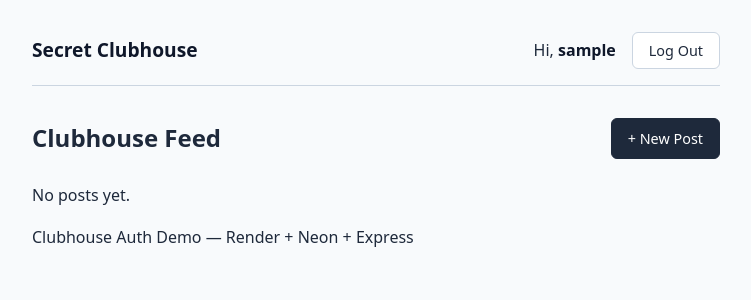
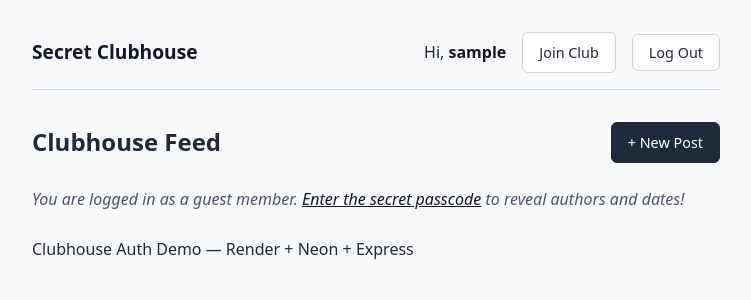
Before and after one commit to Daik102/members-only, a Node server app: page / in a window 1280 px wide. Shown: the top 300 px of the page, without its empty margins (264-1015 px from the left). Run offline with Node 20, Linux system fonts and the light colour scheme; the visitor is signed in with stand-in values (Sample User, id 1); data that the repository does not hold is empty; some libraries are stand-ins or nearby versions.

Commit message:
Add member status and route

```diff
--- a/config/passport.js
+++ b/config/passport.js
@@ -33,7 +33,7 @@ passport.serializeUser((user, done) => {
 passport.deserializeUser(async (id, done) => {
   try {
     // Only select safe fields (never attach password_hash to req.user)
-    const { rows } = await pool.query('SELECT id, username, is_admin FROM users WHERE id = $1', [id]);
+    const { rows } = await pool.query('SELECT id, username, is_member, is_admin FROM users WHERE id = $1', [id]);
     const user = rows[0];
 
     done(null, user || false);
--- a/routes/authRouter.js
+++ b/routes/authRouter.js
@@ -91,7 +91,7 @@ router.post('/signup', ensureGuest, signupValidation, async (req, res, next) =>
     const { rows } = await pool.query(
       `INSERT INTO users (first_name, last_name, username, password_hash)
        VALUES ($1, $2, $3, $4)
-       RETURNING id, username, is_admin`,
+       RETURNING id, username, is_member, is_admin`,
       [first_name, last_name, username, passwordHash]
     );
     const newUser = rows[0];
--- a/routes/indexRouter.js
+++ b/routes/indexRouter.js
@@ -20,6 +20,19 @@ const postValidation = [
     .isLength({ max: 2000 })
     .withMessage('Post message cannot exceed 2000 characters.'),
 ];
+
+const memberValidation = [
+  body('passcode')
+    .trim()
+    .notEmpty()
+    .withMessage('Please enter the secret passcode.')
+    .custom((value) => {
+      if (value !== process.env.CLUB_PASSCODE) {
+        throw new Error('Incorrect secret passcode.');
+      }
+      return true;
+    }),
+  ];
 
 // Public feed
 router.get('/', async (req, res, next) => {
@@ -97,4 +110,29 @@ router.post('/posts/:id/delete', ensureAuthenticated, async (req, res, next) =>
   }
 });
 
+router.get('/join', ensureAuthenticated, (req, res) => {
+  if (req.user.is_member || req.user.is_admin) {
+    return res.redirect('/');
+  }
+  res.render('join', { errors: [] });
+});
+
+router.post('/join', ensureAuthenticated, memberValidation, async (req, res, next) => {
+  if (req.user.is_member || req.user.is_admin) {
+    return res.redirect('/');
+  }
+
+  const errors = validationResult(req);
+  if (!errors.isEmpty()) {
+    return res.status(400).render('join', { errors: errors.array() });
+  }
+
+  try {
+    await pool.query('UPDATE users SET is_member = TRUE WHERE id = $1', [req.user.id]);
+    res.redirect('/');
+  } catch (err) {
+    next(err);
+  }
+});
+
 export default router;
--- a/views/index.ejs
+++ b/views/index.ejs
@@ -8,14 +8,16 @@
   <% } %>
 </div>
 
+<% const canSeeDetails = currentUser && (currentUser.is_member || currentUser.is_admin); %>
+
 <% if (!currentUser) { %>
   <p class="guest-notice">
-    <a href="/login">Log in</a> or <a href="/signup">sign up</a> to post messages and reveal who wrote each post!
+    <a href="/login">Log in</a> or <a href="/signup">sign up</a> to post messages.
   </p>
-<% } %>
-
-<% if (posts.length === 0) { %>
-  <p>No posts yet.</p>
+<% } else if (!canSeeDetails) { %>
+  <p class="guest-notice">
+    You are logged in as a guest member. <a href="/join">Enter the secret passcode</a> to reveal authors and dates!
+  </p>
 <% } %>
 
 <% posts.forEach(post => { %>
@@ -25,8 +27,9 @@
 
     <div class="meta">
       Posted by:
-      <span class="author-name"><%= currentUser ? post.author : 'Anonymous (Log in to reveal)' %></span>
-      &bull; <%= new Date(post.created_at).toLocaleDateString() %>
+      <span class="author-name"><%= canSeeDetails ? post.author : 'Anonymous' %></span>
+      &bull;
+      <%= canSeeDetails ? new Date(post.created_at).toLocaleDateString() : '**/**/****' %>
     </div>
 
     <% if (currentUser && (currentUser.id === post.user_id || currentUser.is_admin)) { %>
@@ -44,4 +47,5 @@
   </article>
 <% }) %>
 
+
 <%- include('partials/footer') %>
--- a/views/partials/header.ejs
+++ b/views/partials/header.ejs
@@ -13,8 +13,16 @@
       <% if (currentUser) { %>
         <span>
           Hi, <span class="username"><%= currentUser.username %></span>
-          <% if (currentUser.is_admin) { %> <span class="badge">ADMIN</span> <% } %>
+          <% if (currentUser.is_admin) { %>
+            <span class="badge">ADMIN</span>
+          <% } else if (currentUser.is_member) { %>
+            <span class="badge">MEMBER</span>
+          <% } %>
         </span>
+
+      <% if (!currentUser.is_member && !currentUser.is_admin) { %>
+        <a href="/join" class="btn">Join Club</a>
+      <% } %>
         <form action="/logout" method="POST" class="inline-form">
           <button type="submit" class="btn">Log Out</button>
         </form>
```
Also changed, not shown: views/join.ejs (added, +28 -0 lines).
